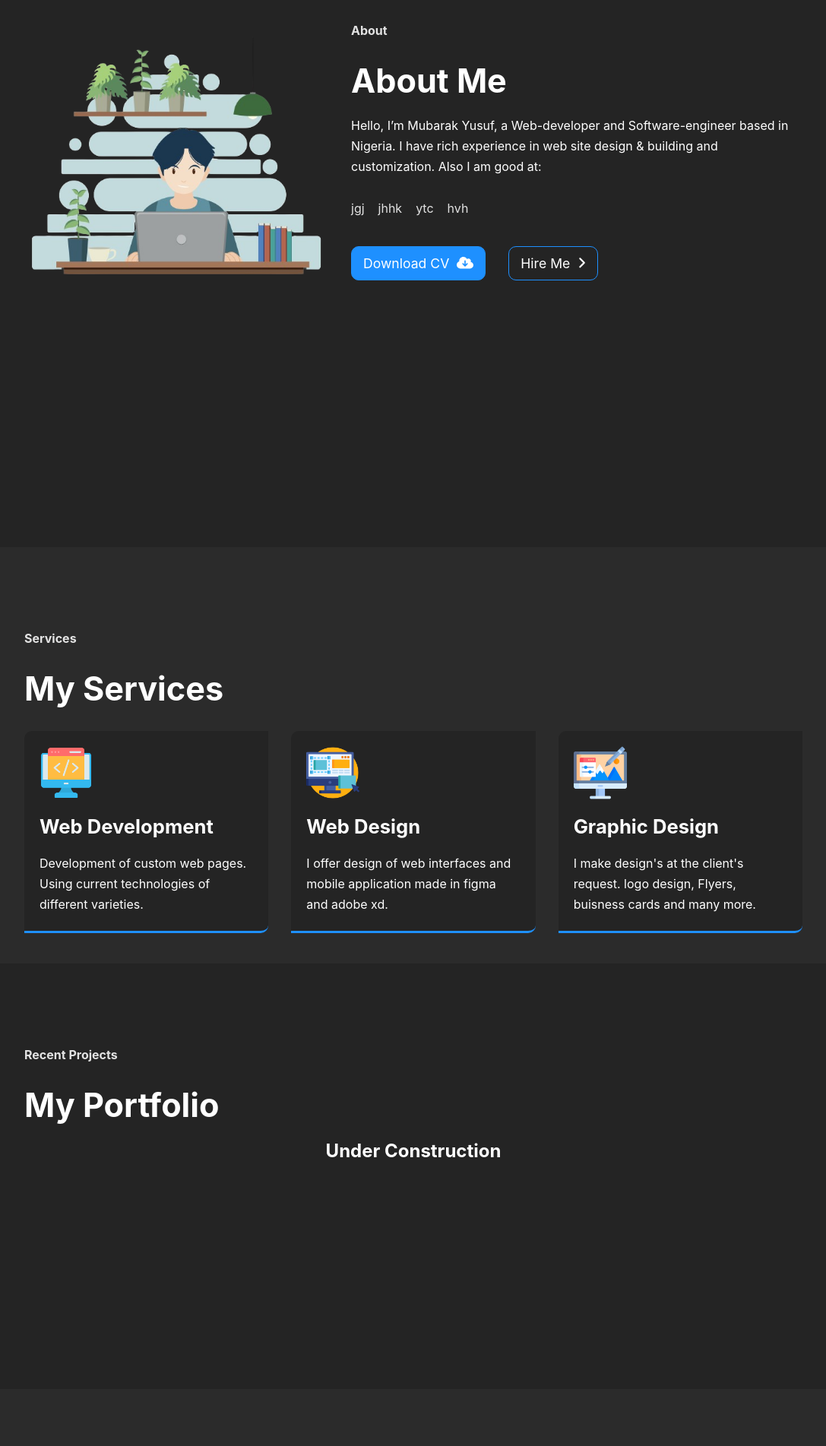
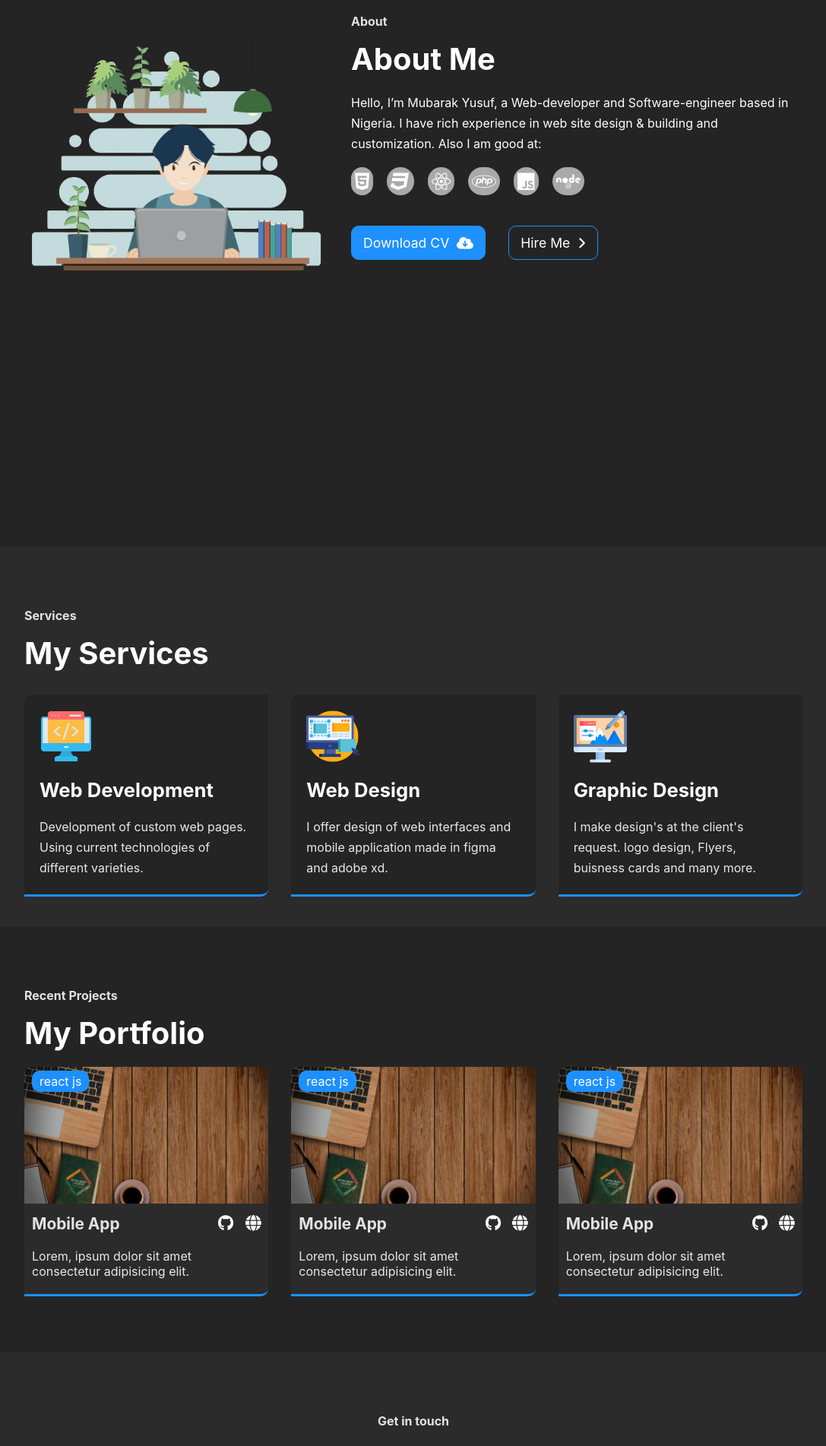
Before and after one commit to Mubarakyusuf5/React-Portfolio, a React (Vite) app: page / in a window 1280 px wide. Shown: the part 880-2783 px from the top of the page at 76% size, without its empty margins (96-1183 px from the left). Built offline with nearby package versions, Linux system fonts and the light colour scheme.

Commit message:
'react-scroll'

```diff
--- a/package.json
+++ b/package.json
@@ -13,12 +13,14 @@
     "@emailjs/browser": "^4.3.3",
     "@fortawesome/fontawesome-free": "^6.5.2",
     "@fortawesome/fontawesome-svg-core": "^6.5.2",
+    "@fortawesome/free-brands-svg-icons": "^6.5.2",
     "@fortawesome/free-solid-svg-icons": "^6.5.2",
     "@fortawesome/react-fontawesome": "^0.2.0",
     "animate.css": "^4.1.1",
     "framer-motion": "^11.0.25",
     "react": "^18.2.0",
     "react-dom": "^18.2.0",
+    "react-scroll": "^1.9.0",
     "swiper": "^11.1.0",
     "waypoints": "^4.0.1"
   },
--- a/src/components/About/About.css
+++ b/src/components/About/About.css
@@ -18,11 +18,11 @@
 
 .aboutMe h5{
     font-size: 1em;
-    margin:30px 0;
+    margin-bottom:15px;
 }
 
 .aboutMe h2{
-    font-size: 2.7em;
+    font-size: 2.5em;
     margin-bottom: 20px;
     color: #fff;
 }
@@ -33,9 +33,17 @@
 }
 
 .aboutMe ul{
-    margin-top: 30px;
+    margin-top: 17px;
     display: flex;
     gap: 18px;
+}
+
+.aboutMe ul li{
+    font-size: 1.6em;
+    color: #fff;
+    background-color: darkgray;
+    padding: 3px 5px;
+    border-radius: 50px;
 }
 
 .aboutMe .button{
--- a/src/components/About/About.jsx
+++ b/src/components/About/About.jsx
@@ -3,6 +3,7 @@ import './About.css'
 import { FontAwesomeIcon } from '@fortawesome/react-fontawesome'
 import { faCloudDownload } from '@fortawesome/free-solid-svg-icons/faCloudDownload'
 import { faAngleRight} from '@fortawesome/free-solid-svg-icons'
+import { faCss3, faHtml5, faJs, faNode, faPhp, faReact } from '@fortawesome/free-brands-svg-icons'
 
 export const About = () => {
   return (
@@ -17,10 +18,12 @@ export const About = () => {
         I have rich experience in web site design & building and customization. Also I am good at:
         </p>
         <ul>
-          <li><span>jgj</span></li>
-          <li><span>jhhk</span></li>
-          <li><span>ytc</span></li>
-          <li><span>hvh</span></li>
+          <li><FontAwesomeIcon icon={faHtml5} /></li>
+          <li><FontAwesomeIcon icon={faCss3} /></li>
+          <li><FontAwesomeIcon icon={faReact} /></li>
+          <li><FontAwesomeIcon icon={faPhp} /></li>
+          <li><FontAwesomeIcon icon={faJs} /></li>
+          <li><FontAwesomeIcon icon={faNode} /></li>
         </ul>
         <div className="button">
           <a href="/database passQ.pdf" download><span>Download CV</span><FontAwesomeIcon icon={faCloudDownload} /></a>
--- a/src/components/Contact/Contact.css
+++ b/src/components/Contact/Contact.css
@@ -3,13 +3,21 @@
 
 }
 
+.c{
+    text-align: center;
+}
+
+.c p{
+    font-size: 1em;
+}
+
 .contact h5{
     font-size: 1em;
-    margin:30px 0;
+    margin-bottom:15px;
 }
 
 .contact h2{
-    font-size: 2.7em;
+    font-size: 2.5em;
     margin-bottom: 20px;
     color: #fff;
 }
@@ -32,12 +40,12 @@
     padding: 10px;
     background-color: rgb(63, 63, 63);
     border-radius: 10px;
-    border: 1px solid rgba(30, 143, 255);
+    border: 1px solid rgba(255, 255, 255, 0.1);
     outline: none;
 }
 
 .form input:focus, textarea:focus{
-    border: 1px solid rgba(255, 255, 255, 0.1);
+    border: 1px solid rgba(30, 143, 255);
 }
 
 .form textarea{
--- a/src/components/Contact/Contact.jsx
+++ b/src/components/Contact/Contact.jsx
@@ -8,8 +8,11 @@ export const Contact = () => {
   return (
     <>
     <section className='contact' id='contact'>
+      <div className="c">
         <h5>Get in touch</h5>
-        <h2>Contact Me</h2>
+        <h2>Contact me</h2>
+        <p></p>
+      </div>
         <div className="form">
             <form action="">
               <input type="text" name='' placeholder='Enter your fullname'/>
--- /dev/null
+++ b/src/components/Potfolio/PortCard.jsx
@@ -0,0 +1,54 @@
+import { faGithub } from '@fortawesome/free-brands-svg-icons'
+import { faFacebook } from '@fortawesome/free-brands-svg-icons/faFacebook'
+import { faGlobe } from '@fortawesome/free-solid-svg-icons'
+import { FontAwesomeIcon } from '@fortawesome/react-fontawesome'
+import React from 'react'
+
+export const PortCard = () => {
+  return (
+    <>
+    <div className="portcard">
+        <img src="/three.jpg" alt="" />
+        <div className="tag">react js</div>
+        <div className="main">
+          <div className="title">
+            <h3>Mobile App</h3>
+            <div className="link">
+              <a href=""><FontAwesomeIcon icon={faGithub} /></a>
+              <a href=""><FontAwesomeIcon icon={faGlobe} /></a>
+            </div>
+          </div>
+            <p>Lorem, ipsum dolor sit amet consectetur adipisicing elit.</p>
+        </div>
+    </div>
+    <div className="portcard">
+        <img src="/three.jpg" alt="" />
+        <div className="tag">react js</div>
+        <div className="main">
+          <div className="title">
+            <h3>Mobile App</h3>
+            <div className="link">
+              <a href=""><FontAwesomeIcon icon={faGithub} /></a>
+              <a href=""><FontAwesomeIcon icon={faGlobe} /></a>
+            </div>
+          </div>
+            <p>Lorem, ipsum dolor sit amet consectetur adipisicing elit.</p>
+        </div>
+    </div>
+    <div className="portcard">
+        <img src="/three.jpg" alt="" />
+        <div className="tag">react js</div>
+        <div className="main">
+          <div className="title">
+            <h3>Mobile App</h3>
+            <div className="link">
+              <a href=""><FontAwesomeIcon icon={faGithub} /></a>
+              <a href=""><FontAwesomeIcon icon={faGlobe} /></a>
+            </div>
+          </div>
+            <p>Lorem, ipsum dolor sit amet consectetur adipisicing elit.</p>
+        </div>
+    </div>
+    </>
+  )
+}
--- a/src/components/Potfolio/Portfolio.css
+++ b/src/components/Potfolio/Portfolio.css
@@ -4,11 +4,11 @@
 
 .portfolio h5{
     font-size: 1em;
-    margin:30px 0;
+    margin-bottom:15px;
 }
 
 .portfolio h2{
-    font-size: 2.7em;
+    font-size: 2.5em;
     margin-bottom: 20px;
     color: #fff;
 }
@@ -17,6 +17,70 @@
     display: flex;
     justify-content: center;
     align-items: center;
+    gap: 30px;
+}
+/* card design */
+.portcard{
+    width: 330px;
+    background: rgb(43, 43, 43);
+    position: relative;
+    /* background: #242424; */
+    border-radius: 10px 0 10px 0;
+    /* box-shadow: 0px 3px 4px rgba(255, 255, 255, 0.1); */
+    border-bottom: 3px solid dodgerblue;
+}
+
+.portcard img{
+    /* background: green; */
+    object-fit: cover;
+    width: 100%;
+    height: 180px;
+    border-radius: 10px  0 0 0;
+}
+
+.portcard .tag{
+    position: absolute;
+    background-color: rgb(30, 143, 255);
     color: #fff;
+    padding: 4px 10px;
+    top: 5px;
+    left: 10px;
+    font-size: 1em;
+    border-radius: 10px;
+}
 
+.portcard .main{
+    padding: 10px;
 }
+
+.portcard h3{
+    font-size: 1.3em;
+}
+
+.portcard p{
+    color: #ffffffe5;
+    margin-bottom: 10px;
+}
+
+.portcard .main .title{
+    display: flex;
+    justify-content: space-between;
+    align-items: center;
+    margin-bottom: 20px;
+}
+
+.portcard .link{
+    display: flex;
+    align-items: center;
+    gap: 15px;
+}
+
+.portcard .link a{
+    color: #fff;
+    font-size: 1.3em;
+    transition: all ease-in-out .3s;
+}
+
+.portcard .link a:hover{
+    transform: scale(1.3);
+}
--- a/src/components/Potfolio/Portfolio.jsx
+++ b/src/components/Potfolio/Portfolio.jsx
@@ -1,5 +1,6 @@
 import React from 'react'
 import './Portfolio.css'
+import { PortCard } from './PortCard'
 export const Portfolio = () => {
   return (
     <>
@@ -7,9 +8,7 @@ export const Portfolio = () => {
 <h5>Recent Projects</h5>
 <h2>My Portfolio</h2>
 <div className='portfolio-con'>
-  <h1>
-    Under Construction
-  </h1>
+ <PortCard />
   </div>
 
 </section>
--- a/src/components/Service/Service.css
+++ b/src/components/Service/Service.css
@@ -18,11 +18,11 @@
 
 .service h5{
     font-size: 1em;
-    margin:30px 0;
+    margin-bottom:15px;
 }
 
 .service h2{
-    font-size: 2.7em;
+    font-size: 2.5em;
     margin-bottom: 20px;
     color: #fff;
 }
@@ -56,4 +56,5 @@
 
 .serv-card p{
     line-height: 1.7;
+    color: #ffffffe5;
 }
```
Also changed, not shown: 1 other file (tests, documents, lock files or other folders).
